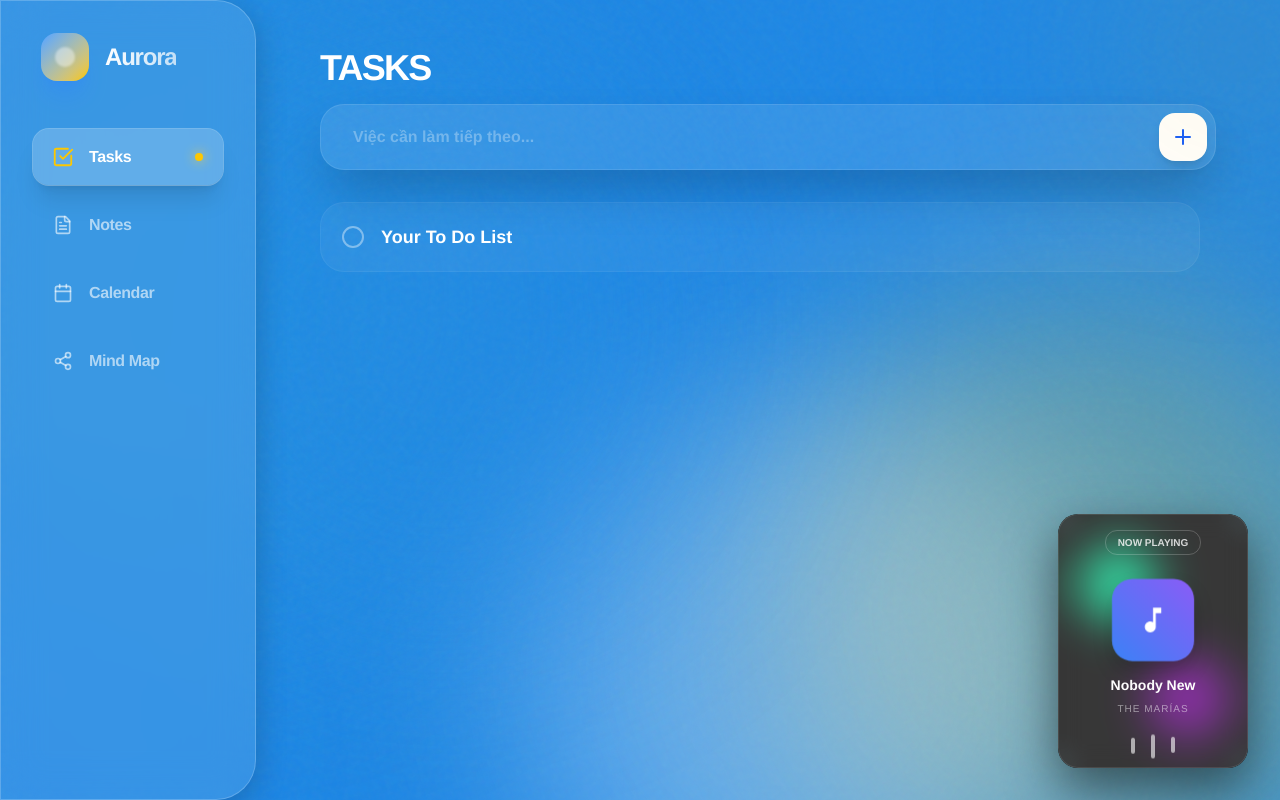
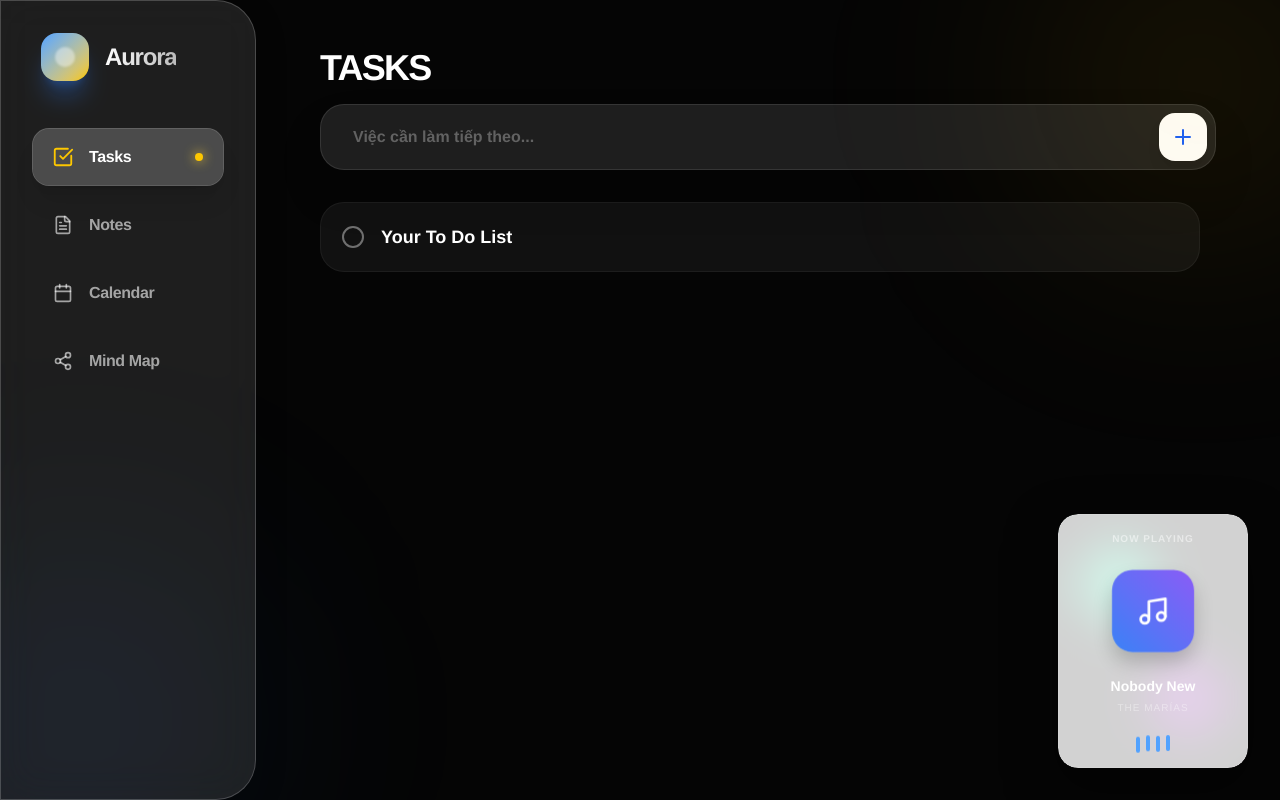
Before and after one commit to ngocphung1802003/My-to-do-list, a React (Vite) app: page / in a window 1280 px wide. Built offline with nearby package versions, Linux system fonts and the light colour scheme.

Commit message:
UI: Enhanced tab transitions and integrated collapsible MusicPlayer

```diff
--- a/src/App.tsx
+++ b/src/App.tsx
@@ -11,7 +11,7 @@ import { MindMap } from './components/MindMap';
 import { CalendarView } from './components/CalendarView';
 import { View, Task, Note } from './types';
 import { motion, AnimatePresence } from 'motion/react';
-import { MusicPlayer } from './components/MusicPlayer'; // Import MusicPlayer
+import { MusicPlayer } from './components/MusicPlayer';
 
 export default function App() {
   const [currentView, setCurrentView] = useState<View>('todo');
@@ -21,7 +21,6 @@ export default function App() {
     const saved = localStorage.getItem('aurora-tasks');
     if (saved) return JSON.parse(saved);
 
-    // Initial sample task as requested
     return [{
       id: 'sample-1',
       text: 'Your To Do List',
@@ -70,7 +69,7 @@ export default function App() {
   };
 
   return (
-    <div className="relative w-screen h-screen flex overflow-hidden">
+    <div className="relative w-screen h-screen flex overflow-hidden bg-[#050505]">
       {/* Aurora Background Elements */}
       <div className="aurora-bg">
         <div className="aurora-blob blob-1" />
@@ -83,14 +82,18 @@ export default function App() {
       {/* Main Layout */}
       <Sidebar currentView={currentView} onViewChange={setCurrentView} />
 
-      <main className="flex-1 h-full p-8 overflow-hidden">
+      <main className="flex-1 h-full p-8 overflow-hidden relative">
         <AnimatePresence mode="wait">
           <motion.div
             key={currentView}
-            initial={{ opacity: 0, filter: 'blur(10px)', scale: 0.98 }}
-            animate={{ opacity: 1, filter: 'blur(0px)', scale: 1 }}
-            exit={{ opacity: 0, filter: 'blur(10px)', scale: 0.98 }}
-            transition={{ duration: 0.4, ease: 'easeOut' }}
+            /* HIỆU ỨNG CHUYỂN CẢNH MỚI: Trượt từ dưới lên (y: 20 -> 0) và Blur mượt */
+            initial={{ opacity: 0, y: 20, filter: 'blur(15px)', scale: 0.99 }}
+            animate={{ opacity: 1, y: 0, filter: 'blur(0px)', scale: 1 }}
+            exit={{ opacity: 0, y: -20, filter: 'blur(15px)', scale: 0.99 }}
+            transition={{
+              duration: 0.5,
+              ease: [0.23, 1, 0.32, 1] // Cubic-bezier tạo cảm giác chuyển động mượt mà của UI cao cấp
+            }}
             className="h-full"
           >
             {renderView()}
@@ -98,12 +101,12 @@ export default function App() {
         </AnimatePresence>
       </main>
 
-      {/* Music Player - Luôn hiển thị ở lớp trên cùng */}
+      {/* Music Player - Floating ở trên cùng */}
       <MusicPlayer />
 
-      {/* Floating Decorative Blobs */}
-      <div className="fixed -bottom-20 -left-20 w-64 h-64 bg-blue-500/10 blur-[100px] rounded-full pointer-events-none" />
-      <div className="fixed -top-20 -right-20 w-64 h-64 bg-yellow-500/10 blur-[100px] rounded-full pointer-events-none" />
+      {/* Floating Decorative Blobs (Tăng độ blur và kích thước để nền sâu hơn) */}
+      <div className="fixed -bottom-20 -left-20 w-80 h-80 bg-blue-500/10 blur-[120px] rounded-full pointer-events-none" />
+      <div className="fixed -top-20 -right-20 w-80 h-80 bg-yellow-500/10 blur-[120px] rounded-full pointer-events-none" />
     </div>
   );
 }
--- a/src/components/MusicPlayer.tsx
+++ b/src/components/MusicPlayer.tsx
@@ -1,6 +1,8 @@
-import React from 'react';
+import React, { useState } from 'react';
+import { ChevronDown, ChevronUp, Music } from 'lucide-react';
 
 export const MusicPlayer = () => {
+    const [isCollapsed, setIsCollapsed] = useState(false);
     return (
         <div className="fixed bottom-8 right-8 z-[100] group select-none transition-all duration-500 hover:scale-110">
             <style>{`
@@ -19,7 +21,7 @@ export const MusicPlayer = () => {
           height: 100%;
           z-index: 10;
           position: absolute;
-          background: rgba(255, 255, 255, 0.1);
+          background: rgba(255, 255, 255, 0.8);
           backdrop-filter: blur(12px);
           -webkit-backdrop-filter: blur(12px);
           border-radius: 20px;
@@ -35,7 +37,7 @@ export const MusicPlayer = () => {
           margin-top: 15px;
           font-size: 10px;
           border-radius: 12px;
-          color: rgba(255, 255, 255, 0.8);
+          color: rgba(0, 0, 0, 0.8);
           font-weight: bold;
           text-transform: uppercase;
         }
@@ -68,7 +70,7 @@ export const MusicPlayer = () => {
         }
 
         .artist-name {
-          color: rgba(255, 255, 255, 0.5);
+          color: rgba(0, 0, 0, 0.5);
           font-size: 10px;
           margin-top: 5px;
         }
@@ -116,32 +118,43 @@ export const MusicPlayer = () => {
           pointer-events: none;
         }
       `}</style>
+            <div className={`music-card ${isCollapsed ? 'card-collapsed' : ''}`}>
+                <div className="card-glass group">
+                    {/* Nút thu nhỏ/mở rộng */}
+                    <button
+                        onClick={() => setIsCollapsed(!isCollapsed)}
+                        className="absolute -top-2 -right-2 bg-white/20 p-1.5 rounded-full backdrop-blur-md opacity-0 group-hover:opacity-100 transition-opacity z-50 text-white"
+                    >
+                        {isCollapsed ? <ChevronUp size={14} /> : <ChevronDown size={14} />}
+                    </button>
 
-            <div className="music-card">
-                <div className="card-glass">
-                    <span className="title-tag">Now Playing</span>
-                    <div className="album-art">
-                        <svg className="w-8 h-8 text-white fill-current" viewBox="0 0 24 24">
-                            <path d="M12 3v10.55c-.59-.34-1.27-.55-2-.55-2.21 0-4 1.79-4 4s1.79 4 4 4 4-1.79 4-4V7h4V3h-6z" />
-                        </svg>
-                    </div>
-                    <p className="song-name px-4">Nobody New</p>
-                    <p className="artist-name uppercase tracking-widest">The Marías</p>
-
-                    <div className="flex gap-4 mt-6 opacity-60">
-                        <div className="w-1 h-4 bg-white rounded-full animate-bounce" style={{ animationDelay: '0.1s' }} />
-                        <div className="w-1 h-6 bg-white rounded-full animate-bounce" style={{ animationDelay: '0.3s' }} />
-                        <div className="w-1 h-4 bg-white rounded-full animate-bounce" style={{ animationDelay: '0.2s' }} />
-                    </div>
+                    {!isCollapsed ? (
+                        <>
+                            <span className="text-[10px] text-white/50 font-bold uppercase mt-4 tracking-widest">Now Playing</span>
+                            <div className="album-art">
+                                <Music className="text-white w-8 h-8" />
+                            </div>
+                            <p className="text-white font-bold text-sm px-4 text-center truncate w-full">Nobody New</p>
+                            <p className="text-white/40 text-[10px] mt-1 uppercase tracking-widest">The Marías</p>
+                            <div className="flex gap-1.5 mt-6">
+                                {[0.1, 0.3, 0.2, 0.4].map((d, i) => (
+                                    <div key={i} className="w-1 h-4 bg-blue-400 rounded-full animate-bounce" style={{ animationDelay: `${d}s` }} />
+                                ))}
+                            </div>
+                        </>
+                    ) : (
+                        <div className="album-art album-art-mini" onClick={() => setIsCollapsed(false)}>
+                            <Music className="text-white w-4 h-4" />
+                        </div>
+                    )}
                 </div>
 
                 <div className="lava-1"></div>
                 <div className="lava-2"></div>
 
-                {/* Iframe YouTube chạy ngầm, autoplay=1 để tự chạy */}
                 <iframe
                     className="youtube-hidden"
-                    src="https://www.youtube.com/embed/nTejAxg7byc?autoplay=1&mute=0&loop=1&playlist=nTejAxg7byc"
+                    src="https://www.youtube.com/embed/nTejAxg7byc?autoplay=1&mute=0&loop=1&playlist=nTejAxg7byc&enablejsapi=1"
                     allow="autoplay"
                 />
             </div>
```
